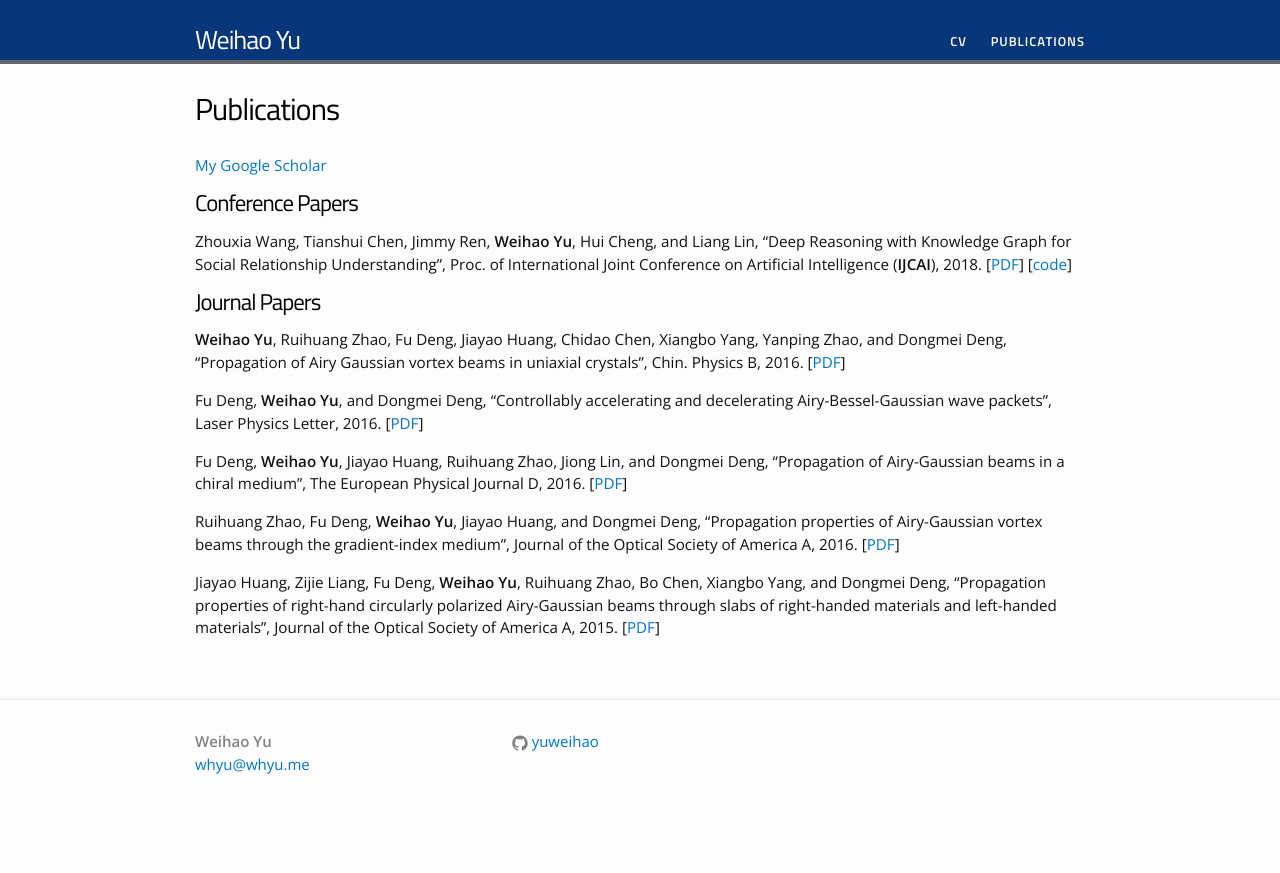
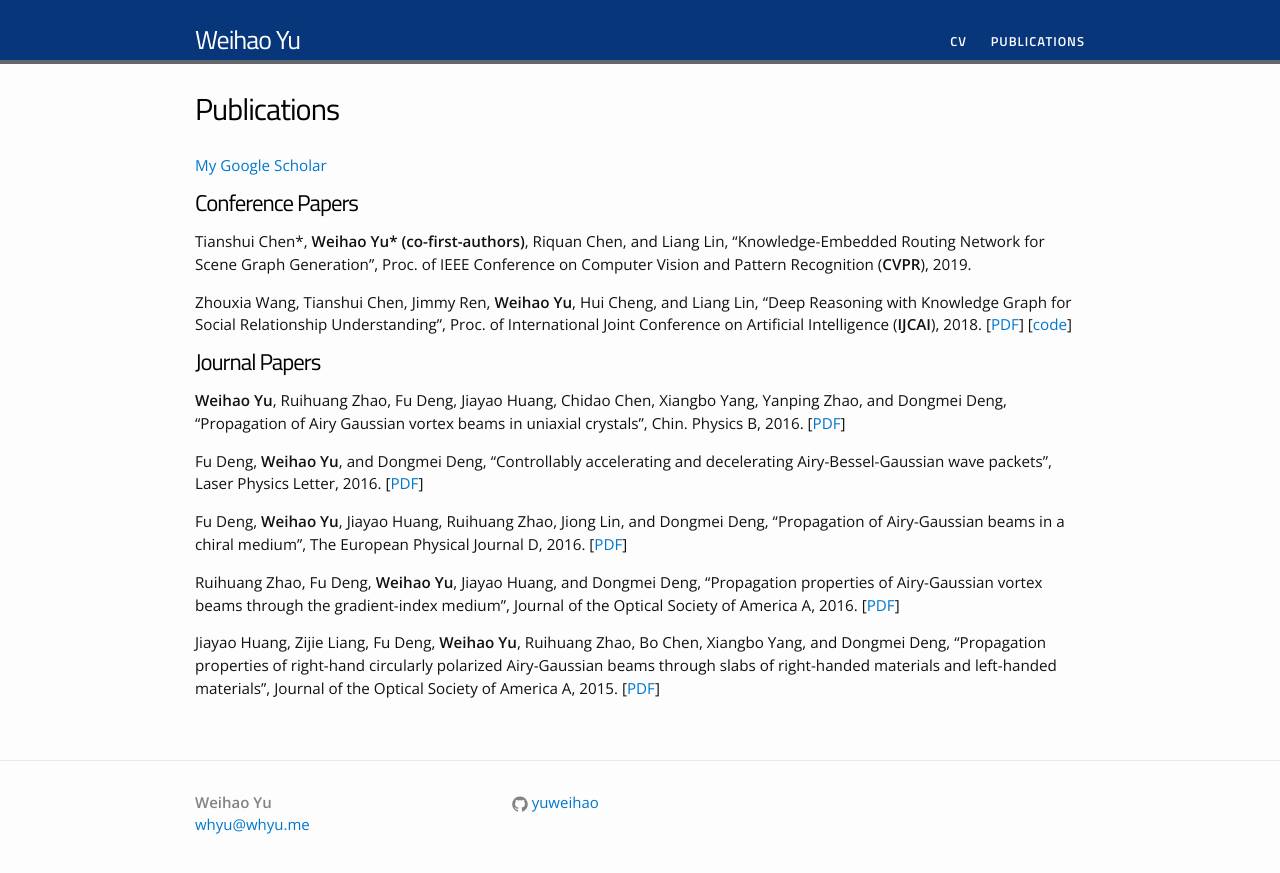
Before and after one commit to yuweihao/yuweihao.github.io, a Jekyll site: the page built from publications.md, in a window 1280 px wide. Shown: the top 873 px of the page. Built offline with Jekyll 4.4.1, drawn with Linux system fonts in a browser that asks for light colours.

Commit message:
Update publications.md

```diff
--- a/publications.md
+++ b/publications.md
@@ -7,6 +7,8 @@ permalink: /publications/
 [My Google Scholar](https://scholar.google.com/citations?user=LYxjt1QAAAAJ)
 
 # Conference Papers
+Tianshui Chen*, **Weihao Yu* (co-first-authors)**, Riquan Chen, and Liang Lin, “Knowledge-Embedded Routing Network for Scene Graph Generation”, Proc. of IEEE Conference on Computer Vision and Pattern Recognition (**CVPR**), 2019.
+
 Zhouxia Wang, Tianshui Chen, Jimmy Ren, **Weihao Yu**, Hui Cheng, and Liang Lin, “Deep Reasoning with Knowledge Graph for Social Relationship Understanding”,  Proc. of International Joint Conference on Artificial Intelligence (**IJCAI**), 2018. [<a href="https://arxiv.org/pdf/1807.00504.pdf" target="_blank" rel="external">PDF</a>] [<a href="https://github.com/wzhouxiff/SR" target="_blank" rel="external">code</a>]
 
 
```
